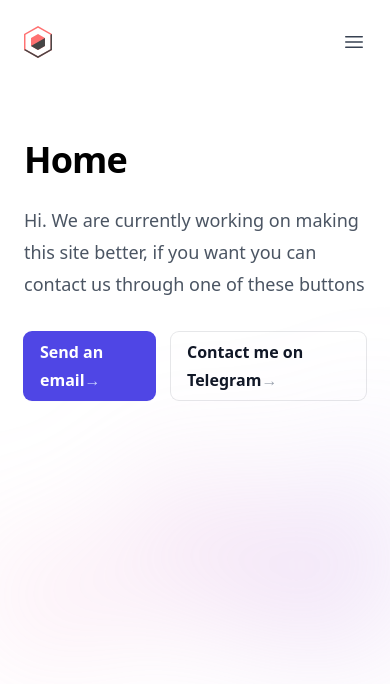
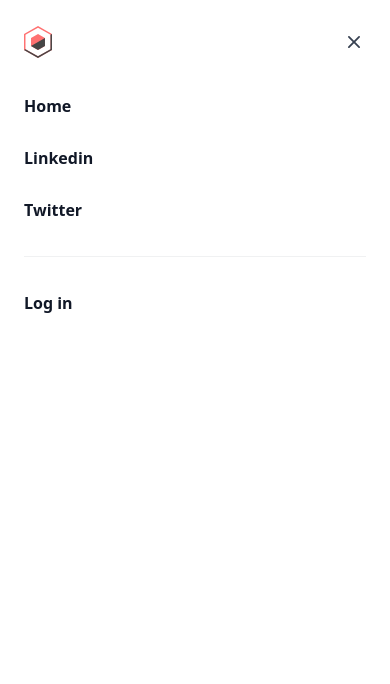
Before and after one commit to HyperBit-IT/Website, a Next.js app: page / in a window 390 px wide. Both pictures are taken after a click on the button "Open menu". Shown: the top 684 px of the page. Built offline with nearby package versions, Linux system fonts and the light colour scheme.

Commit message:
Fixed mobile menu'

```diff
--- a/pages/index.tsx
+++ b/pages/index.tsx
@@ -2,6 +2,8 @@ import Head from 'next/head'
 import React, {useState} from "react";
 import {Bars3Icon} from '@heroicons/react/24/outline'
 import Link from "next/link";
+import {Dialog} from "@headlessui/react";
+import {XMarkIcon} from "@heroicons/react/20/solid";
 
 const navigation = [
     {name: 'Home', href: '/'},
@@ -82,6 +84,51 @@ export default function Home() {
                                 </a>
                             </div>
                         </nav>
+                        <Dialog as="div" open={mobileMenuOpen} onClose={setMobileMenuOpen}>
+                            <Dialog.Panel className="fixed inset-0 z-10 overflow-y-auto bg-white px-6 py-6 lg:hidden">
+                                <div className="flex h-9 items-center justify-between">
+                                    <div className="flex">
+                                        <Link href="/" className="-m-1.5 p-1.5">
+                                            <span className="sr-only">HyperBit S.R.L.S.</span>
+                                            <img className="h-8" src="/hyperbit-logo-icon-dark.svg" alt=""/>
+                                        </Link>
+                                    </div>
+                                    <div className="flex">
+                                        <button
+                                            type="button"
+                                            className="-m-2.5 inline-flex items-center justify-center rounded-md p-2.5 text-gray-700"
+                                            onClick={() => setMobileMenuOpen(false)}
+                                        >
+                                            <span className="sr-only">Close menu</span>
+                                            <XMarkIcon className="h-6 w-6" aria-hidden="true"/>
+                                        </button>
+                                    </div>
+                                </div>
+                                    <div className="mt-6 flow-root">
+                                        <div className="-my-6 divide-y divide-gray-500/10">
+                                            <div className="space-y-2 py-6">
+                                                {navigation.map((item) => (
+                                                    <a
+                                                        key={item.name}
+                                                        href={item.href}
+                                                        className="-mx-3 block rounded-lg py-2 px-3 text-base font-semibold leading-7 text-gray-900 hover:bg-gray-400/10"
+                                                    >
+                                                        {item.name}
+                                                    </a>
+                                                ))}
+                                            </div>
+                                            <div className="py-6">
+                                                <a
+                                                    href="#"
+                                                    className="-mx-3 block rounded-lg py-2.5 px-3 text-base font-semibold leading-6 text-gray-900 hover:bg-gray-400/10"
+                                                >
+                                                    Log in
+                                                </a>
+                                            </div>
+                                        </div>
+                                    </div>
+                            </Dialog.Panel>
+                        </Dialog>
                     </div>
                 </div>
             </div>
@@ -106,7 +153,9 @@ export default function Home() {
                                     Home
                                 </h1>
                                 <p className="mt-6 text-lg leading-8 text-gray-600 sm:text-center">
-                                    Hi. We are currently working on making this site better, if you want you can contact us through one of these buttons
+                                    Hi. We are currently working on making this site better, if you want you can contact
+                                    us
+                                    through one of these buttons
                                 </p>
                                 <div className="mt-8 flex gap-x-4 sm:justify-center">
                                     <a
```
